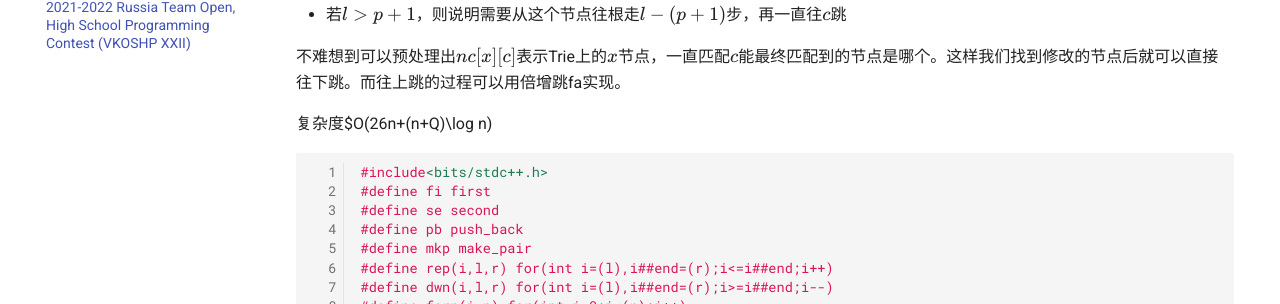
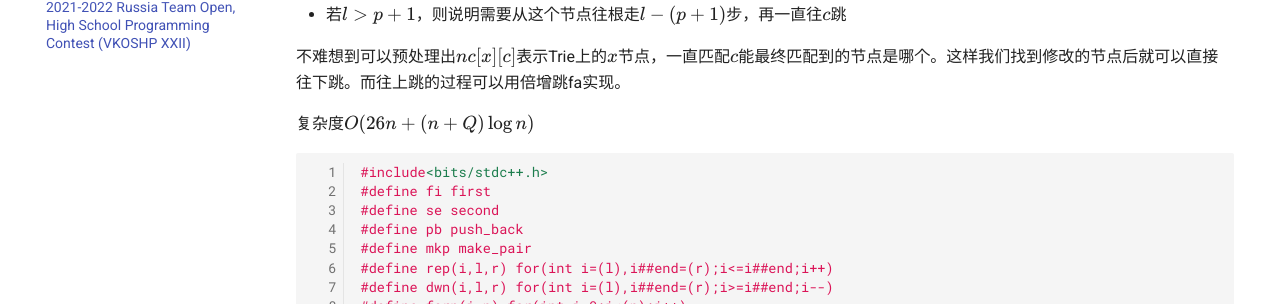
Before and after one commit to SkqLiao/team-wiki, an MkDocs documentation site: the page built from docs/vp/cf-gym-103483.md, in a window 1280 px wide and 900 px high, scrolled down 713 px. Shown: the part 149-453 px from the top of the window. Built offline with MkDocs 1.6.1 and Material for MkDocs 9.7.7, drawn with Linux system fonts in a browser that asks for light colours; some of the changed text lies outside the part shown.

Commit message:
Update cf-gym-103483.md

````diff
--- a/docs/vp/cf-gym-103483.md
+++ b/docs/vp/cf-gym-103483.md
@@ -29,7 +29,7 @@
 
 不难想到可以预处理出$nc[x][c]$表示Trie上的$x$节点，一直匹配$c$能最终匹配到的节点是哪个。这样我们找到修改的节点后就可以直接往下跳。而往上跳的过程可以用倍增跳fa实现。
 
-复杂度$O(26n+(n+Q)\log n)
+复杂度$O(26n+(n+Q)\log n)$
 
 ```cpp
 #include<bits/stdc++.h>
@@ -164,7 +164,7 @@
 
 不难发现对所有$a>0$的曲线，开口的交是一个凸函数$f(x)$；对所有$a<0$的曲线，开口的交也是一个凸函数$g(x)$。设求的点$p(x_p,y_p)$，显然有$f(x_p)<y_p<g_(x_p)$。而$h(x)=f(x)-g(x)$又是一个凸函数，于是我们只需要三分出$h(x)$的最小值的$x$，然后$x_p=\frac {f(x)+g(x)} 2$即可。
 
-复杂度$O(n\log |W|)
+复杂度$O(n\log |W|)$
 
 !!!note "[I.Wheel of Fortune](https://codeforces.com/gym/103483/problem/I)"
 
````
